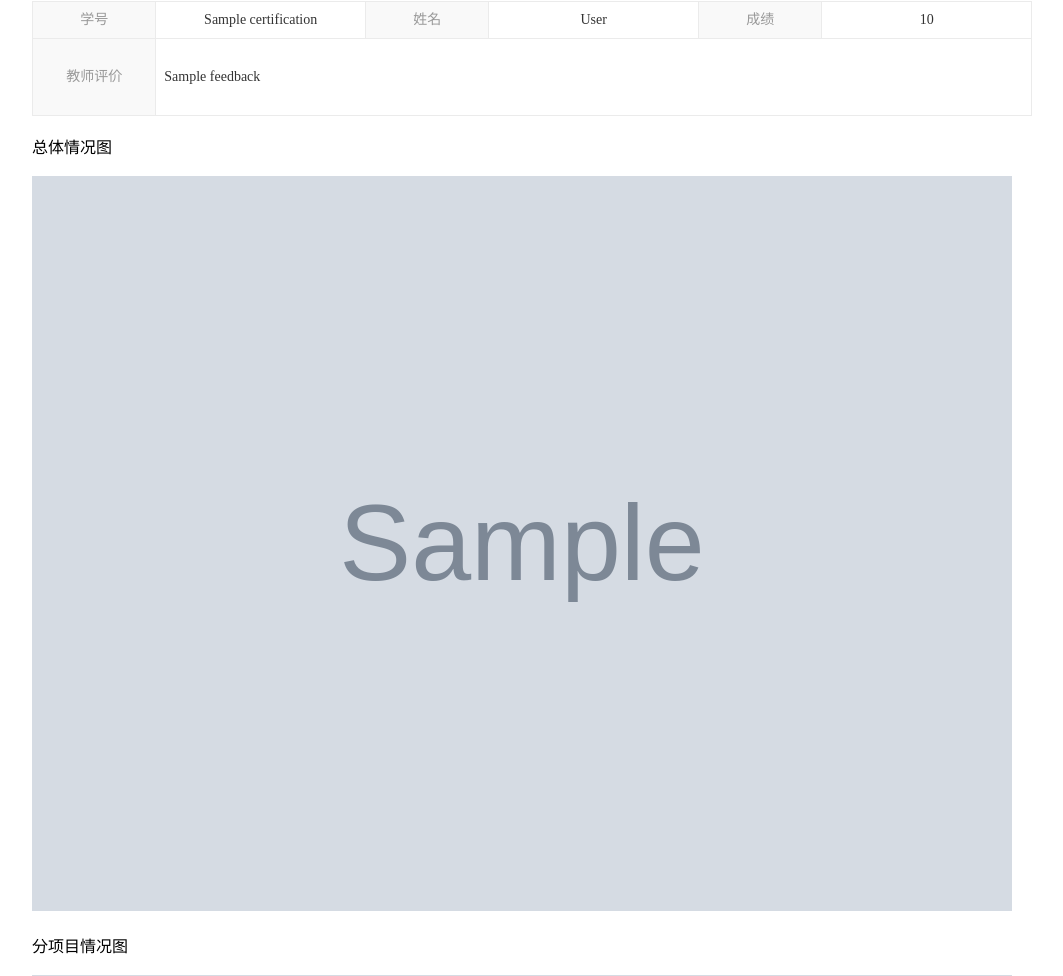
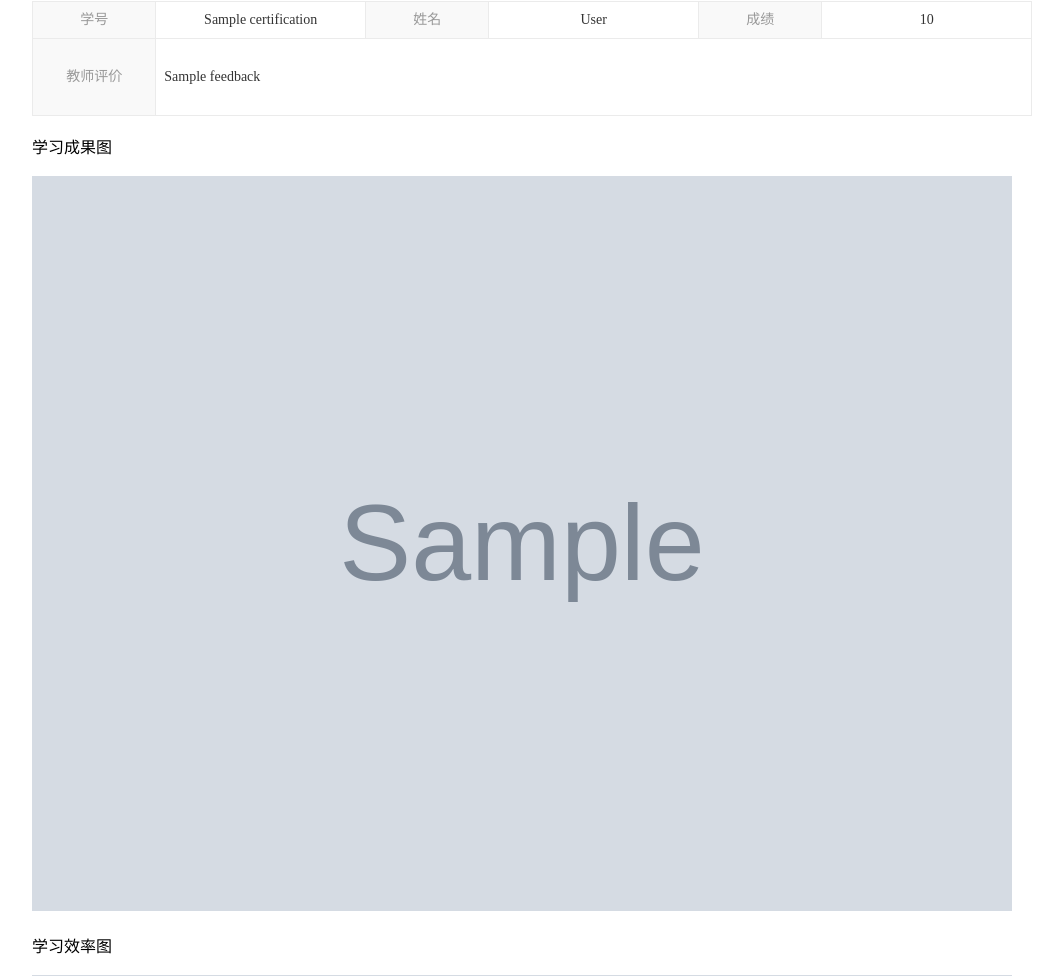
Before and after one commit to Orientsoft/moop-report-service, a Flask app: template templates/student.html in a window 1280 px wide. Shown: the part 97-1073 px from the top of the page, without its empty margins (108-1171 px from the left). Run offline with Flask 2, Linux system fonts and the light colour scheme; the template is opened without the code that fills it: most values are stand-ins (such as "Sample title", 1, 10 or a date in 2020); grey boxes marked "Sample" are stand-in pictures.

Commit message:
update 文字

```diff
--- a/templates/baogao.html
+++ b/templates/baogao.html
@@ -118,10 +118,10 @@
     </table>
     <br/>
     <h3>统计图表</h3>
-    学习成果图<br/><br/>
+    总体情况图<br/><br/>
     <img src="{{data['img1']}}" width="980"/>
     <br/><br/><br/>
-    学习效率图<br/><br/>
+    分项目情况图<br/><br/>
     <img src="{{data['img2']}}" width="980"/>
 
 </div>
--- a/templates/student.html
+++ b/templates/student.html
@@ -65,9 +65,9 @@ page-break-inside: avoid !important;
             </tbody>
           </table>
       <br />
-       总体情况图<br /><br />
+       学习成果图<br /><br />
        <img src="{{student['img1']}}" width="980"/><br /><br />
-       分项目情况图<br /><br />
+       学习效率图<br /><br />
        <img src="{{student['img2']}}" width="980"/>
 </div>
 {%- endfor %}
```
